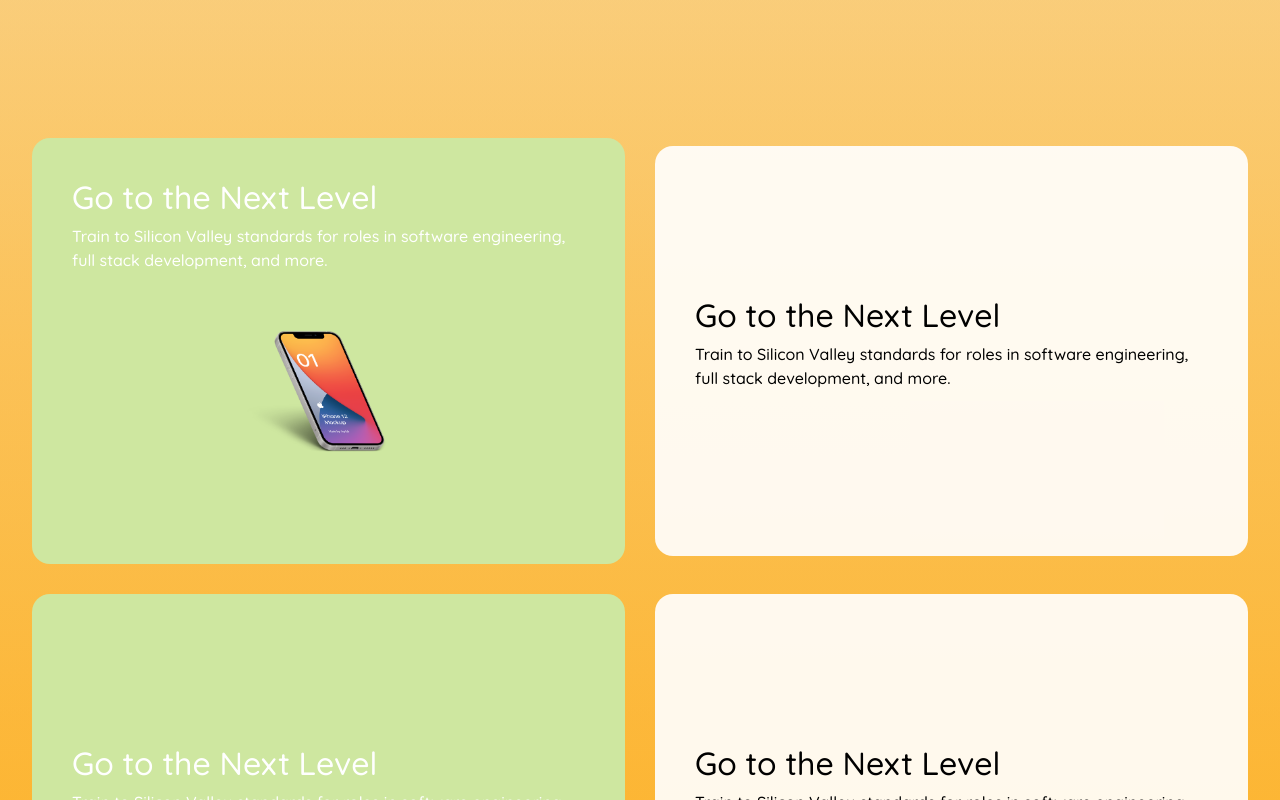
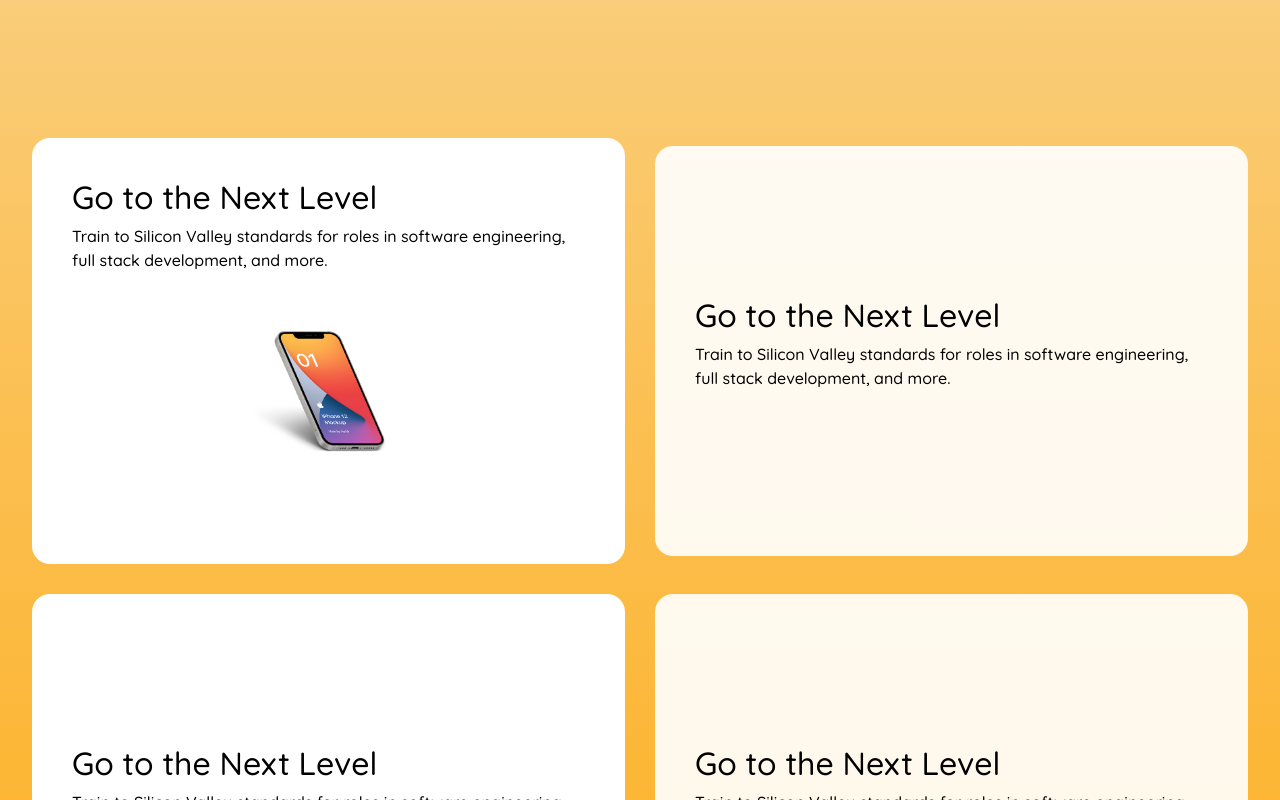
Before and after one commit to amitplays/techPods, a React (Create React App) app: page / in a window 1280 px wide. Shown: the part 440-1240 px from the top of the page. Built offline with nearby package versions, Linux system fonts and the light colour scheme.

Commit message:
branchUpdate mac

```diff
--- a/src/App.css
+++ b/src/App.css
@@ -210,8 +210,8 @@ html {
   flex-direction: column;
   justify-content: center;
   align-items: center;
-  color: white;
-  background-color: rgb(206, 231, 160);
+  color: rgb(0, 0, 0);
+  background-color: rgb(255, 255, 255);
 }
 .cardTwoOfTwo {
   max-width: 50%;
```
